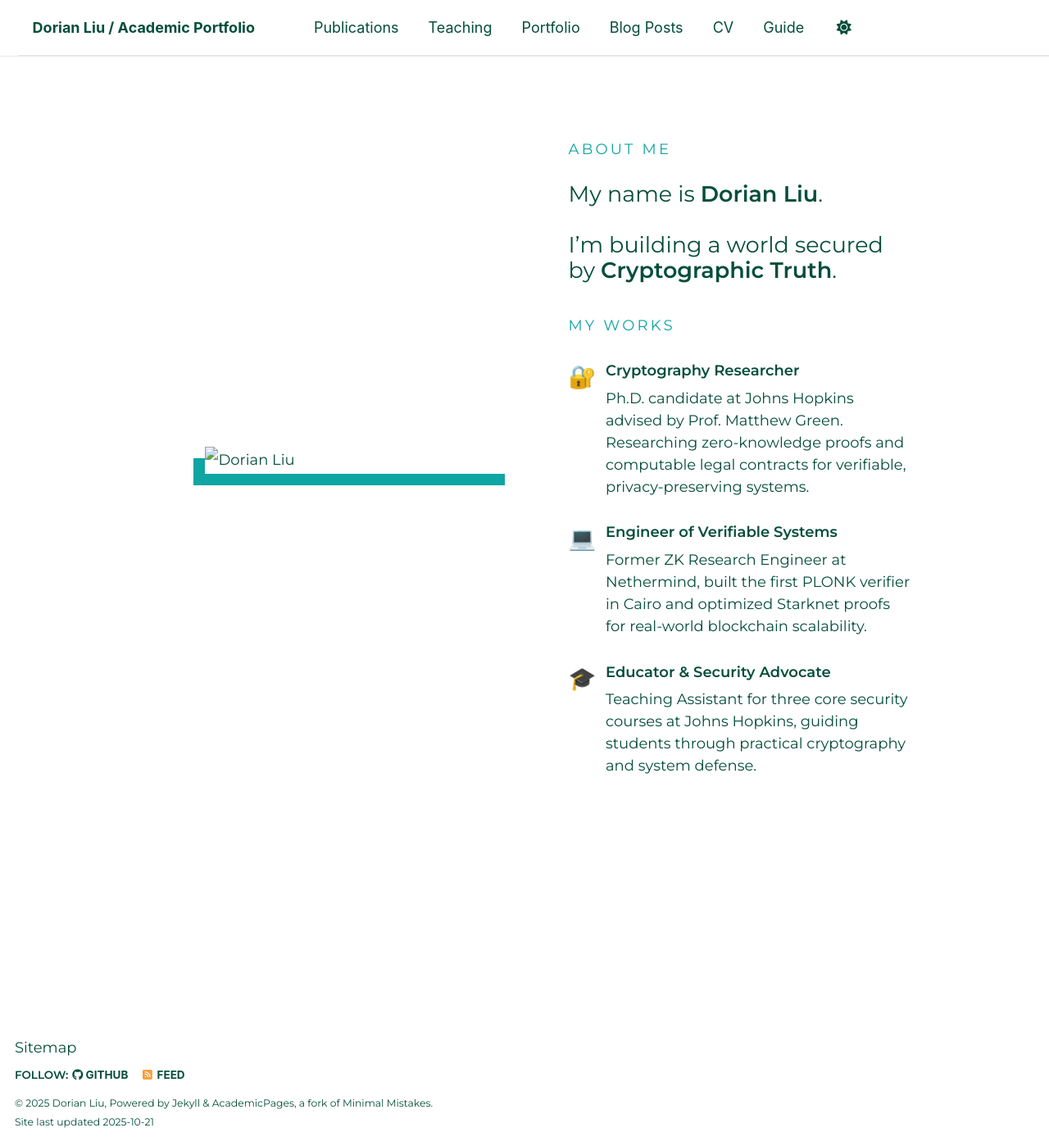
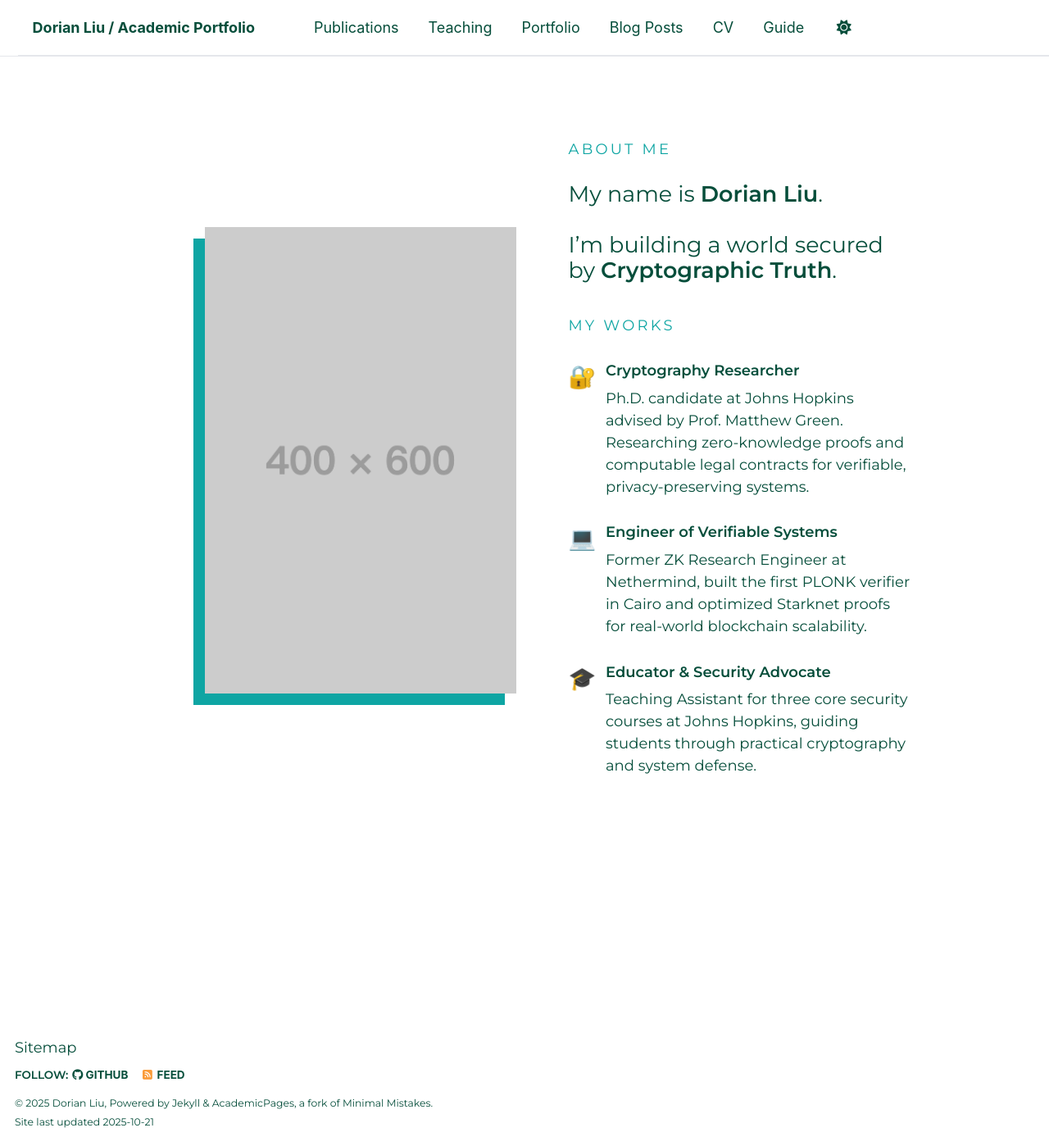
Before and after one commit to twliu-dorian/dorianliu-homepage, a Jekyll site: the page built from _pages/about.md, in a window 1280 px wide and 1398 px high. Shown: the whole window at 82% size. Built offline with Jekyll 4.4.1, drawn with Linux system fonts in a browser that asks for light colours; a script that is not in the unit is left out.

Commit message:
homepage img style

```diff
--- a/_config.yml
+++ b/_config.yml
@@ -14,9 +14,9 @@ title_separator: "-"
 name: &name "Dorian Liu"
 description: &description "Dorian Liu's academic portfolio" # Update this with a general description of your site, this is the default if not overridden by a page
 url:
-  https://twliu-dorian.github.io/dorianliu-homepage # The base hostname & protocol for your site e.g. "https://[your GitHub username].github.io",
+  https://twliu-dorian.github.io # The base hostname & protocol for your site e.g. "https://[your GitHub username].github.io",
   # or if you already have some other page hosted on Github then use "https://[your GitHub username].github.io/[Your Repo Name]"
-baseurl: "" # the subpath of your site, e.g. "/blog"
+baseurl: "/dorianliu-homepage" # the subpath of your site, e.g. "/blog"
 repository: "twliu-dorian.github.io"
 
 # Site Author - The following control what appear as part of the author content on the side bar.
--- a/_pages/about.md
+++ b/_pages/about.md
@@ -11,7 +11,8 @@ redirect_from:
 <!-- Split Layout: Left Image | Right Content -->
 <section class="g-split">
   <div class="g-split__media">
-    <img src="dorianliu-homepage/images/placeholder_400x600.png" alt="Dorian Liu">
+    <img src="{{ '/images/placeholder_400x600.png' | relative_url }}" alt="Dorian Liu">
+
   </div>
 
   <div class="g-split__content">
```
